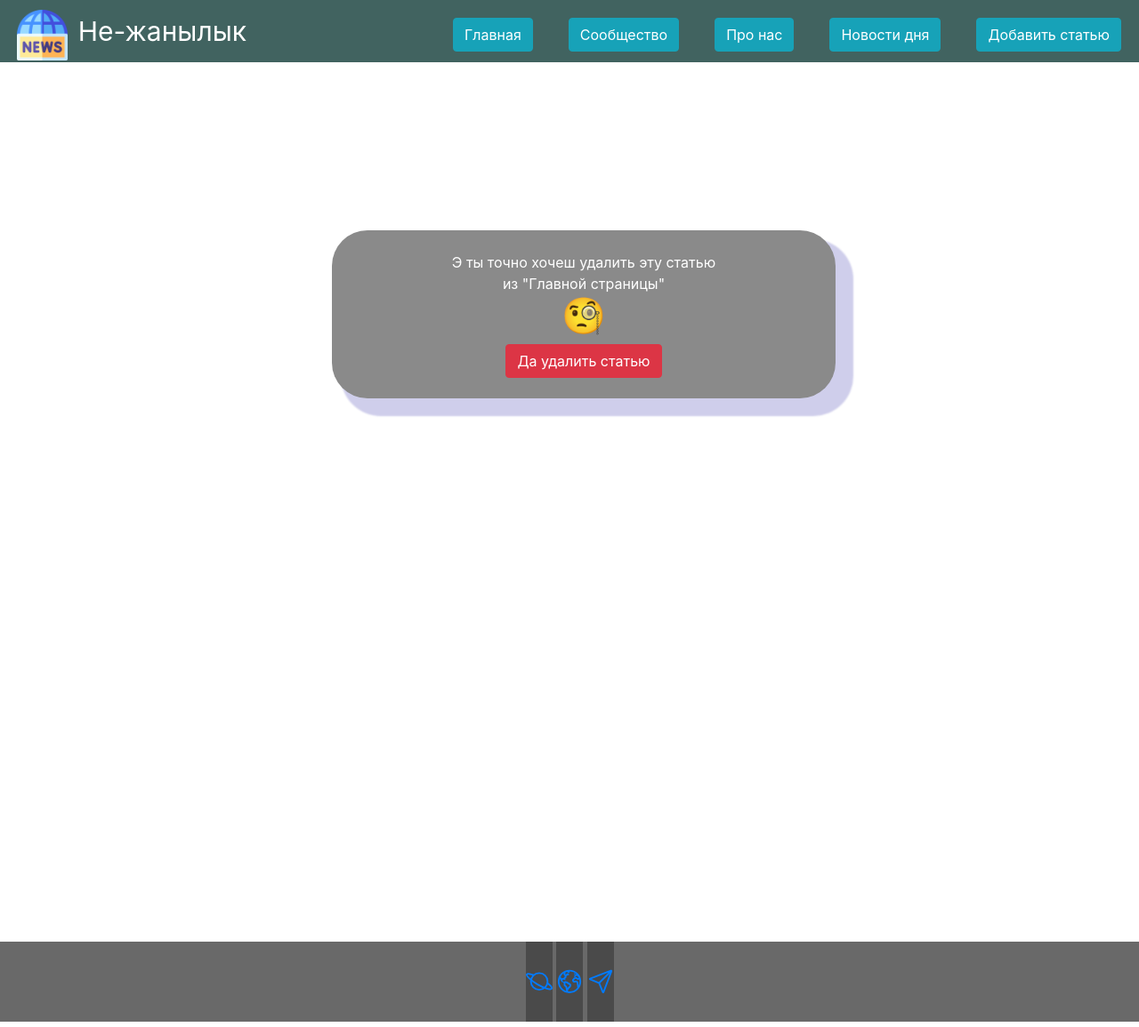
After one commit to KYRGYZBAY-010/news-site, a Django app: page /delete/1 in a window 1280 px wide. The commit adds this page. Shown: the whole page at 89% size. Run offline with Django 4.2, Linux system fonts and the light colour scheme; data comes from the database, SQL or seed files in the repository; both versions use the stored data as it was after the commit; some libraries are stand-ins or nearby versions.

Commit message:
Добавил DeleteView

```diff
--- a/main/static/css/index.css
+++ b/main/static/css/index.css
@@ -185,6 +185,18 @@ aside{
     margin-left: 360px;
 }
 
+.delet{
+    height: 100%;
+}
+.delform{
+    background-color: #8a8a8a;
+    width: 15cm;
+    height: 5cm;
+    margin-top: 5cm;
+    color: #fff;
+    border-radius: 40px;
+    box-shadow: 15px 15px 2px 5px rgba(15, 12, 154, 0.2);
+}
 
 
 /* footer */
--- /dev/null
+++ b/main/templates/main/delete.html
@@ -0,0 +1,14 @@
+{% extends 'main/layout.html' %}
+
+
+{% block title %}Форма по удалению статьи{% endblock %}
+
+{% block content %}
+    <div align="center" class="delet">
+        <form class="delform" method="post" enctype="multipart/form-data">
+            {% csrf_token %}
+          <br><h> Э ты точно хочеш удалить эту статью <br>  из "Главной страницы"</h5><h1>🧐</h1>
+            <button class="btn btn-danger" type="submit">Да удалить статью</button>
+        </form>
+    </div>
+{% endblock %}
--- a/main/templates/main/details_main.html
+++ b/main/templates/main/details_main.html
@@ -11,6 +11,10 @@
         <h1>{{ home.title }}</h1>
         <p>{{ home.date }}</p>
         <p>{{ home.description }}</p>
+        <div align="center">
+            <a href="{% url 'delete_home' home.id %}" class="btn btn-danger">Удалить</a>
+            <a href="{% url 'update_home' home.id %}" class="btn btn-warning">Изменить</a>
+        </div><br>
     </div>
 </div>
 {% endblock %}
--- a/main/templates/main/index.html
+++ b/main/templates/main/index.html
@@ -19,7 +19,6 @@
                         <div class="card-body">
                             <h4 class="card-title">{{ el.title }}</h4>
                             <p class="card-text">{{ el.dte }}</p>
-                            <a class="btn btn-warning" href="{% url 'update_home' el.id %}">изменить</a>
                             <a href="{% url 'detail_home' el.id %}" class="btn btn-warning">Читать</a>
                         </div>
                     </div>
--- a/main/templates/main/update.html
+++ b/main/templates/main/update.html
@@ -1,4 +1,5 @@
 {% extends 'main/layout.html' %}
+{% load static %}
 
 
 {% block title %} Форма по добавлению статьи{% endblock %}
@@ -9,7 +10,7 @@
             {% csrf_token %}
             <h>Форма по добавлению статьи <br>  На страницу 'Новости дня'</h5><br>
                 {{ form.as_p }}
-            <button class="btn btn-success" type="submit">Добавить статью</button>
+            <br><button class="btn btn-success" type="submit">Изменить статью</button>
         </form>
     </div>
 
--- a/main/urls.py
+++ b/main/urls.py
@@ -8,5 +8,6 @@ urlpatterns = [
     path('creates/', views.creates, name='creates'),
     path('<int:pk>', views.HomeDetail.as_view(), name='detail_home'),
     path('update/<int:pk>', views.HomeUpdate.as_view(), name='update_home'),
+    path('delete/<int:pk>', views.HomeDelete.as_view(), name='delete_home'),
     path('community/', views.community, name='community')
 ]
--- a/main/views.py
+++ b/main/views.py
@@ -1,7 +1,6 @@
 from django.shortcuts import render, redirect
-from pkg_resources import working_set
 from main.models import HomeNews, About
-from django.views.generic import DetailView, UpdateView
+from django.views.generic import DetailView, UpdateView, DeleteView
 from .forms import HomeNewsForm
 
 
@@ -21,20 +20,25 @@ class HomeDetail(DetailView):
     context_object_name = 'home'
 
 
+class HomeDelete(DeleteView):
+    model = HomeNews
+    template_name = 'main/delete.html'
+    success_url = '/'
+
+
+
 
 class HomeUpdate(UpdateView):
     model = HomeNews
     template_name = 'main/update.html'
-
-    fields = ['img','title','description','date']
-    success_url ="/"
+    form_class = HomeNewsForm
+    success_url = '/'
 
 
 def creates(request):
 
     error = ''
     if request.method == 'POST':
-        print('enter')
         form = HomeNewsForm(request.POST, request.FILES)
         if form.is_valid():
             form.save()
```
Also changed, not shown: db.sqlite3.
